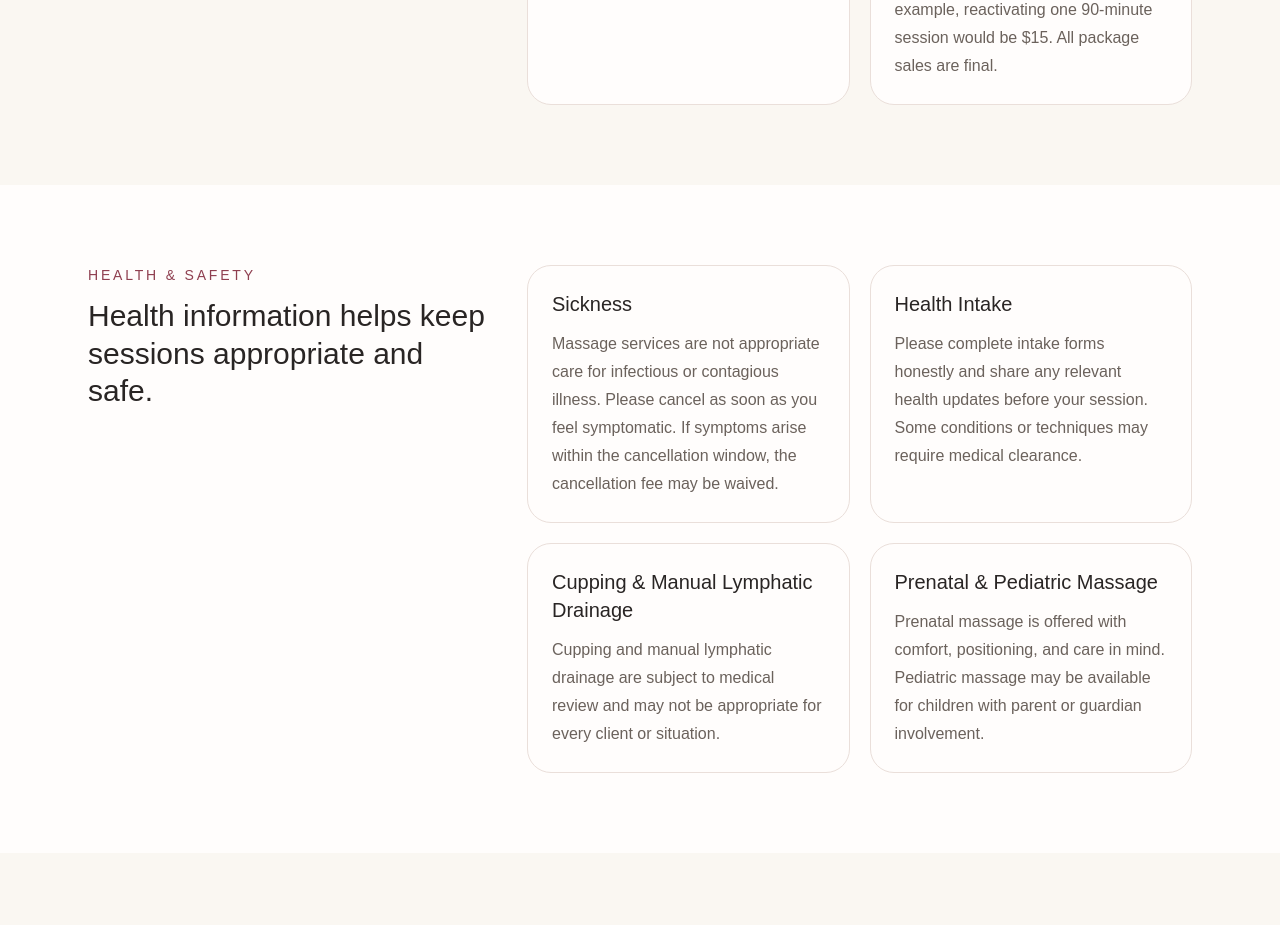
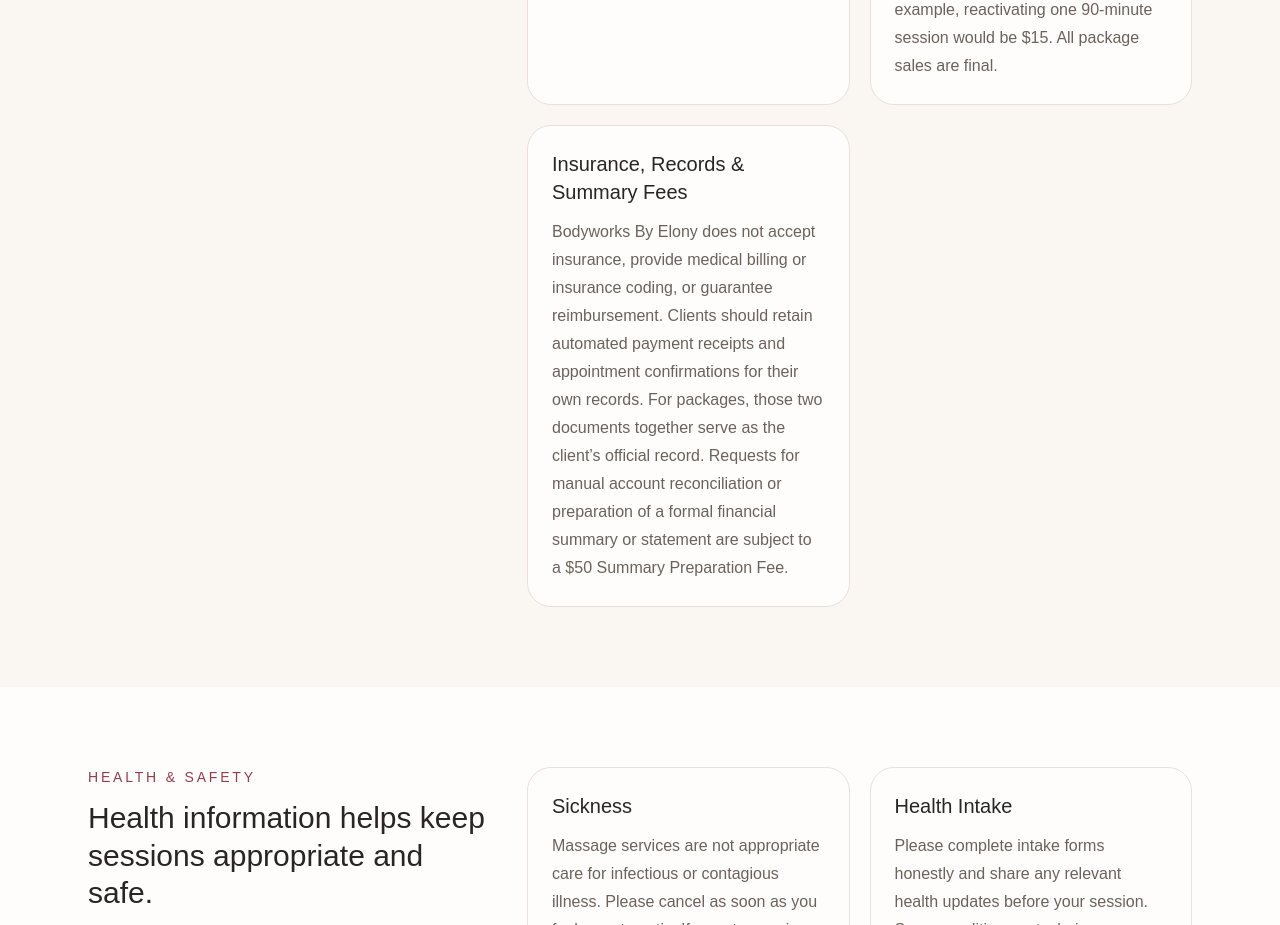
Before and after one commit to arosado-projects/bodyworks-by-elony, a Next.js app: page /policies in a window 1280 px wide. Shown: the part 1880-2805 px from the top of the page. Built offline with nearby package versions, Linux system fonts and the light colour scheme.

Commit message:
Add insurance faq and policy

```diff
--- a/app/faq/page.tsx
+++ b/app/faq/page.tsx
@@ -103,6 +103,11 @@ const policyFaqs = [
     question: "Can an expired package be reactivated?",
     answer:
       "Yes. Expired therapeutic massage packages may be reactivated for $10 per hour of remaining session time the client wants to use. For example, reactivating one 90-minute session would be $15.",
+  },
+  {
+    question: "Do you accept insurance or provide superbills?",
+    answer:
+      "Bodyworks By Elony does not accept insurance, provide medical billing or insurance coding, or guarantee reimbursement. Clients should retain automated payment receipts and appointment confirmations for their own records. For packages, those two documents together serve as the client’s official record. Requests for manual account reconciliation or a formal financial summary may be subject to a $50 Summary Preparation Fee.",
   },
   {
     question: "Where is Bodyworks By Elony located?",
--- a/app/policies/page.tsx
+++ b/app/policies/page.tsx
@@ -51,6 +51,11 @@ const paymentPolicies = [
     title: "Package Expiration & Reactivation",
     description:
       "Therapeutic massage packages expire three months after first use. Expired packages may be reactivated for $10 per hour of remaining session time the client wants to use. For example, reactivating one 90-minute session would be $15. All package sales are final.",
+  },
+  {
+    title: "Insurance, Records & Summary Fees",
+    description:
+      "Bodyworks By Elony does not accept insurance, provide medical billing or insurance coding, or guarantee reimbursement. Clients should retain automated payment receipts and appointment confirmations for their own records. For packages, those two documents together serve as the client’s official record. Requests for manual account reconciliation or preparation of a formal financial summary or statement are subject to a $50 Summary Preparation Fee.",
   },
 ];
 
```
